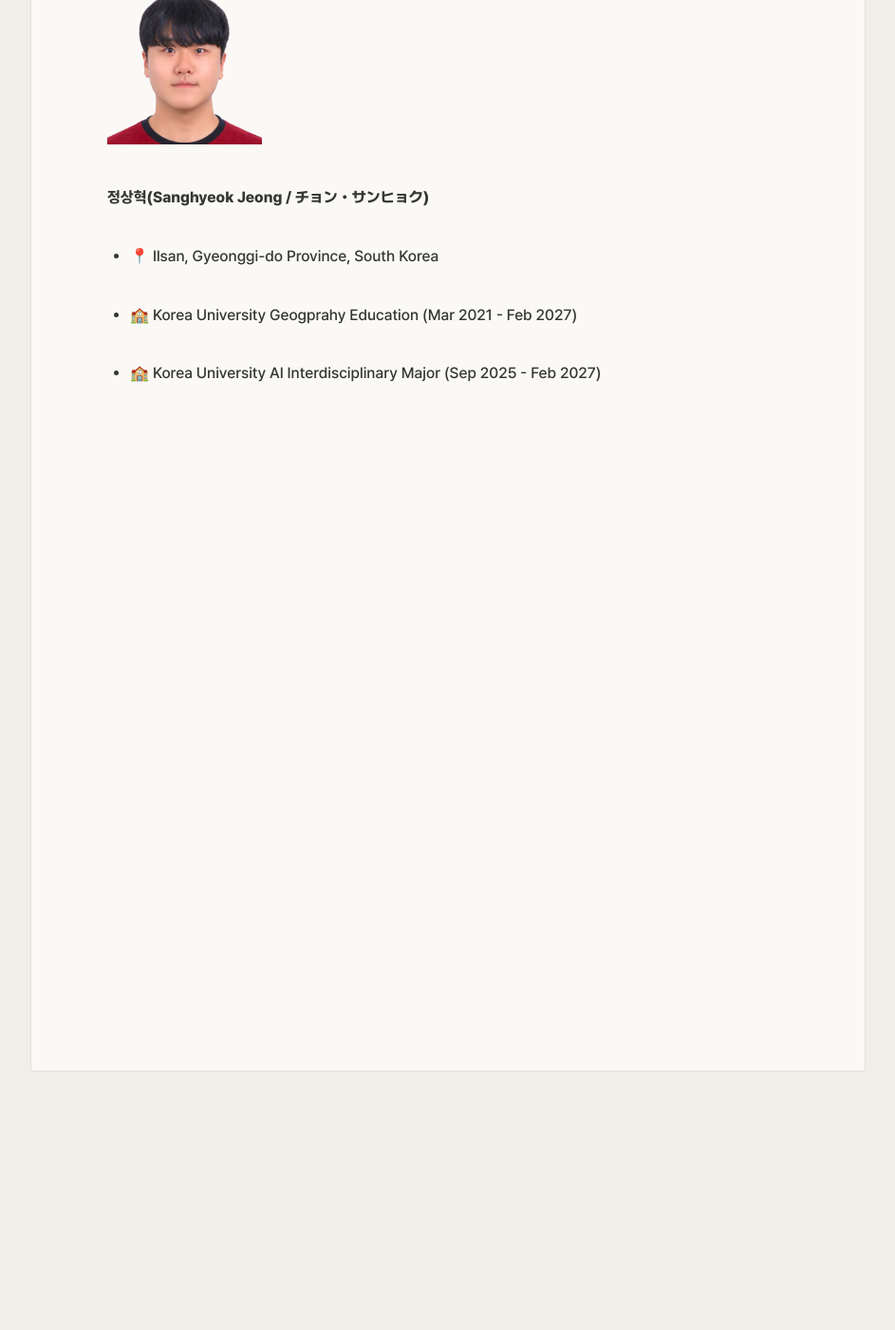
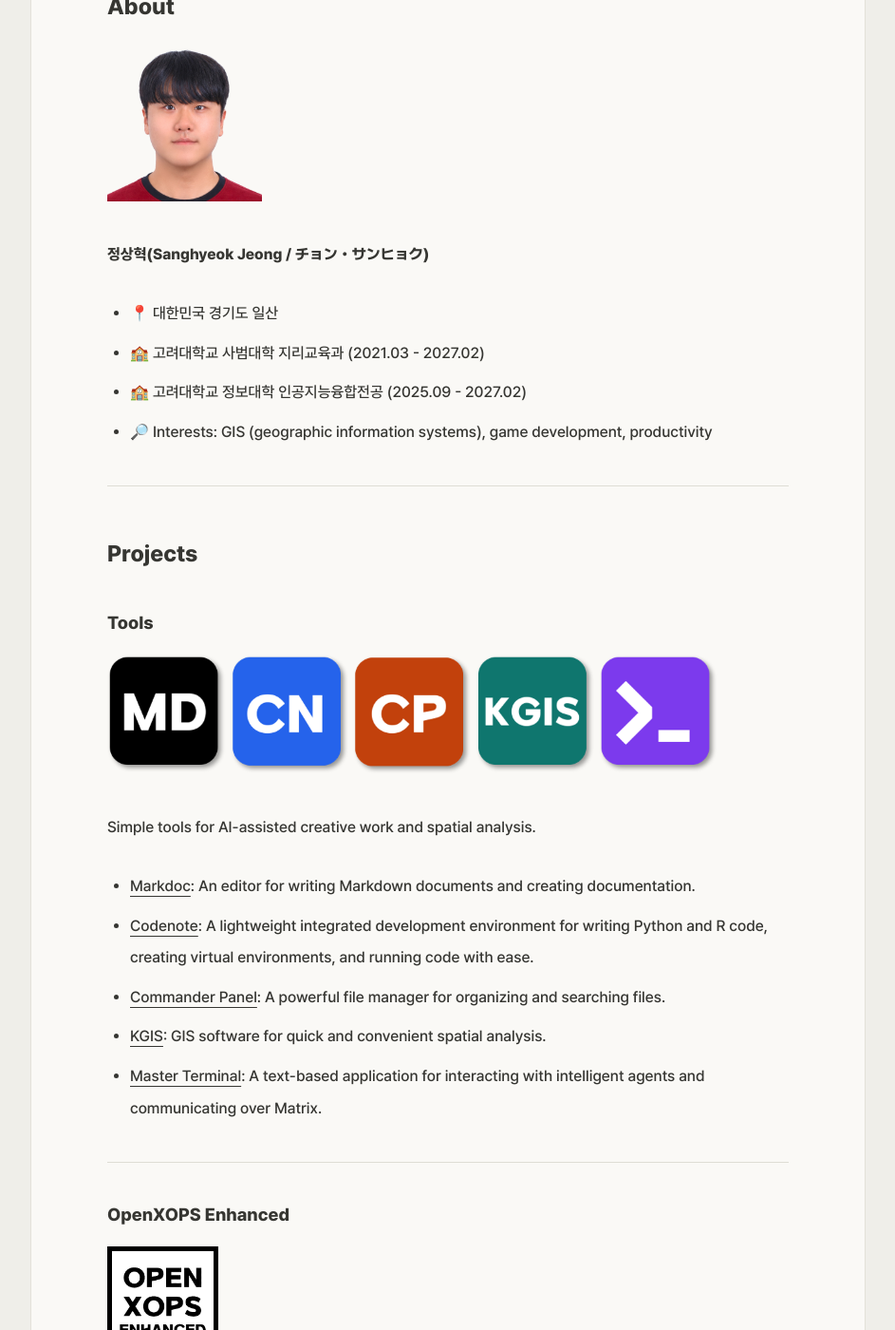
Before and after one commit to kveloper/kveloper.github.io, a Jekyll site: the page built from eng.md, in a window 1280 px wide and 1400 px high, scrolled down 224 px. Shown: the whole window at 95% size, without its empty margins (168-1111 px from the left). Built offline with Jekyll 4.4.1, drawn with Linux system fonts in a browser that asks for light colours; our own code applies the rules of GitHub Pages for plain Markdown files; some of the changed text lies outside the part shown.

Commit message:
26-10-26 17:14

```diff
--- a/eng.md
+++ b/eng.md
@@ -7,12 +7,40 @@
 description: Personal page of Jeong Sanghyeok
 ---
 
+## About
+
 <img src="./assets/me.png" width="163" height="163" />
 
 **정상혁(Sanghyeok Jeong / チョン・サンヒョク)**
 
--   📍 Ilsan, Gyeonggi-do Province, South Korea
+- 📍 대한민국 경기도 일산
+- 🏫 고려대학교 사범대학 지리교육과 (2021.03 - 2027.02)
+- 🏫 고려대학교 정보대학 인공지능융합전공 (2025.09 - 2027.02)
+- 🔎 Interests: GIS (geographic information systems), game development, productivity
 
--   🏫 Korea University Geogprahy Education (Mar 2021 - Feb 2027)
+* * *
 
--   🏫 Korea University AI Interdisciplinary Major (Sep 2025 - Feb 2027)
+## Projects
+
+### Tools
+
+<img src="./assets/ktools.png" width="643" height="126" />
+
+Simple tools for AI-assisted creative work and spatial analysis.
+
+- [Markdoc](https://github.com/kveloper/markdoc): An editor for writing Markdown documents and creating documentation.
+- [Codenote](https://github.com/kveloper/codenote): A lightweight integrated development environment for writing Python and R code, creating virtual environments, and running code with ease.
+- [Commander Panel](https://github.com/kveloper/cp): A powerful file manager for organizing and searching files.
+- [KGIS](https://github.com/kveloper/kgis): GIS software for quick and convenient spatial analysis.
+- [Master Terminal](https://github.com/kveloper/mt): A text-based application for interacting with intelligent agents and communicating over Matrix.
+
+* * *
+
+### OpenXOPS Enhanced
+
+<img src="./assets/oxe.png" width="117" height="117" />
+
+An OpenGL-based enhanced version of OpenXOPS, an open-source FPS game and its source code that aim for high compatibility with the classic FPS 엑스 오퍼레이션(X Operations).
+
+- [OpenXOPS official website](https://openxops.net/en/)
+- [OpenXOPS Enhanced GitHub repository](https://github.com/kveloper/openxops-enhanced)
```
Also changed, not shown: jpn.md (+31 -3 lines), kor.md (+38 -0 lines), assets/ktools.png (added), assets/oxe.png (added).
